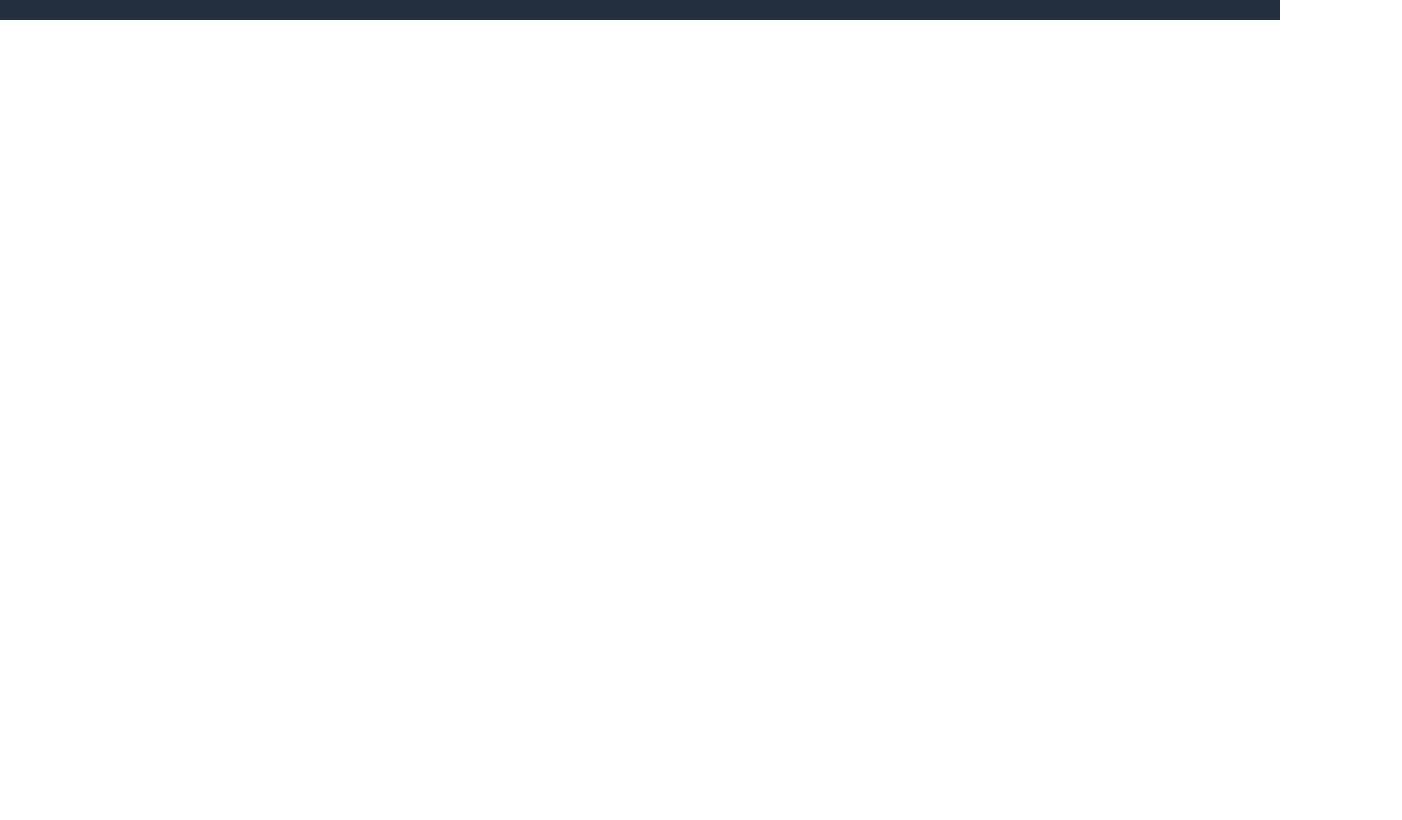
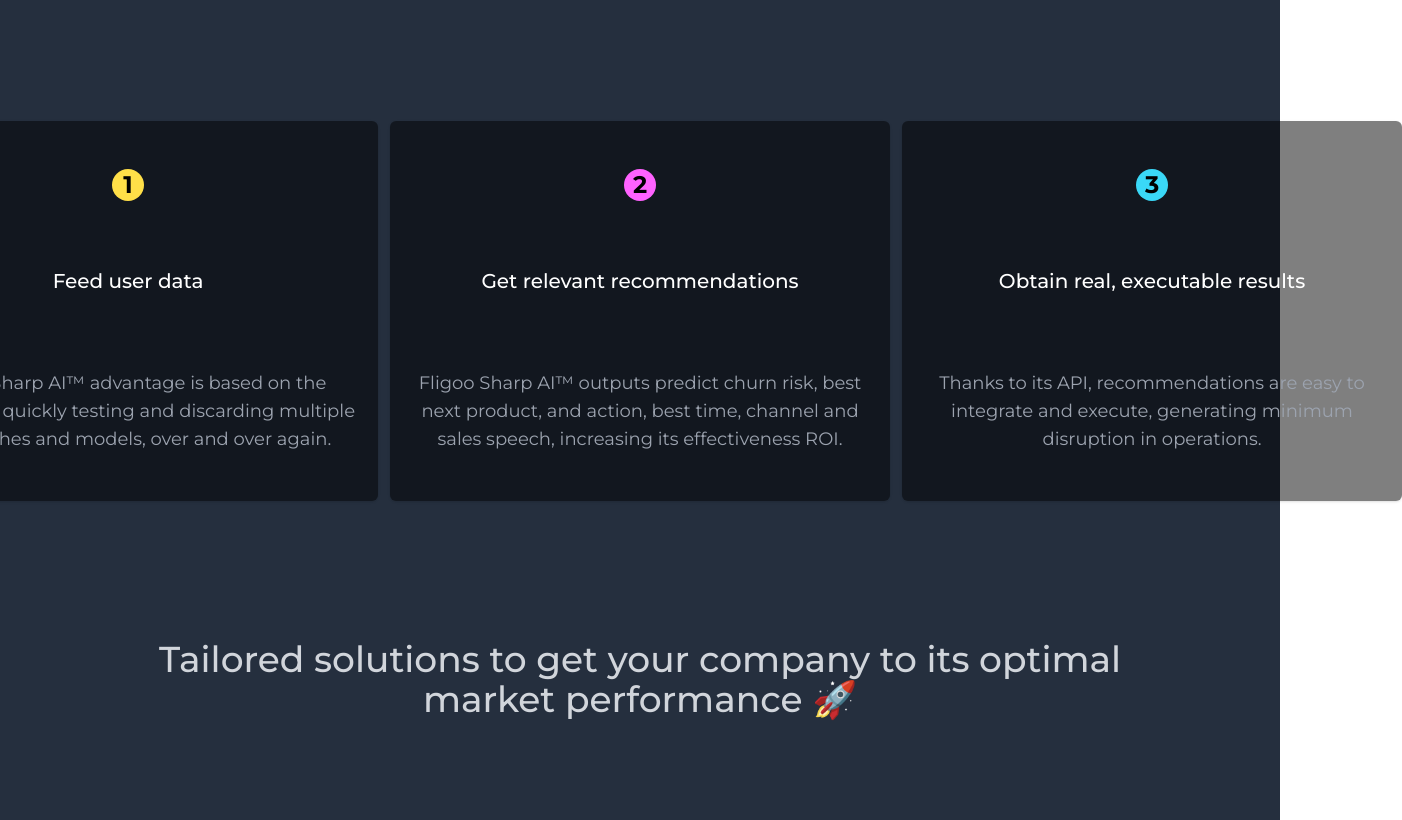
Before and after one commit to JuanLoyola/ai-landing, a Vue app: page /#/ in a window 1280 px wide. Shown: the part 2060-2880 px from the top of the page, 1402 px wide, since content can reach past the window. Before the commit the page ends 2080 px from the top, so only its background shows below. Built offline with nearby package versions, Linux system fonts and the light colour scheme.

Commit message:
triple card component added

```diff
--- /dev/null
+++ b/src/components/home/TripleCard.vue
@@ -0,0 +1,40 @@
+<template>
+    <div class="w-full bg-[#252F3E]">
+        <div class="mx-auto max-w-7xl px-4 sm:px-6 lg:px-8 py-8 h-full md:h-screen flex  flex-col justify-around items-center md:items-center">
+
+            <div class="flex flex-col md:flex-row gap-y-5 md:gap-y-0  md:gap-x-3 ">
+                <!-- Card 1 -->
+                <div class="max-w-2xl md:w-[500px] md:h-[380px] bg-black bg-opacity-50 py-12 px-5 rounded-md shadow flex flex-col justify-between items-center">
+                    <h1 class="text-center font-bold text-xl lg:text-2xl text-black bg-[#FFDF48] rounded-full w-8 h-8">1</h1>
+                    <h2 class="mt-5 mb-7 font-medium text-xl lg:text-xl text-white ">Feed user data</h2>
+                    <p class="text-center text-lg text-gray-400 ">Fligoo Sharp AI™ advantage is based on the capacity of quickly testing and discarding multiple approaches and models, over and over again.</p>
+                </div>
+
+                <!-- Card 2 -->
+                <div class="max-w-2xl md:w-[500px] md:h-[380px] bg-black bg-opacity-50 py-12 px-5 rounded-md shadow flex flex-col justify-between items-center">
+                    <h1 class="text-center font-bold text-xl lg:text-2xl text-black bg-[#FF62FF] rounded-full w-8 h-8">2</h1>
+                    <h2 class="mt-5 mb-7 font-medium text-xl lg:text-xl text-white ">Get relevant recommendations</h2>
+                    <p class="text-center text-lg text-gray-400 ">Fligoo Sharp AI™ outputs predict churn risk, best next product, and action, best time, channel and sales speech, increasing its effectiveness ROI.</p>
+                </div>
+
+                <!-- Card 3 -->
+                <div class="max-w-2xl md:w-[500px] md:h-[380px] bg-black bg-opacity-50 py-12 px-5 rounded-md shadow flex flex-col justify-between items-center">
+                    <h1 class="text-center font-bold text-xl lg:text-2xl text-black bg-[#3AD8F7] rounded-full w-8 h-8">3</h1>
+                    <h2 class="mt-5 mb-7 font-medium text-xl lg:text-xl text-white ">Obtain real, executable results</h2>
+                    <p class="text-center text-lg text-gray-400 ">Thanks to its API, recommendations are easy to integrate and execute, generating minimum disruption in operations.</p>
+                </div>
+            </div>
+
+            <h1 class="mt-5 md:mt-0 text-center font-medium text-xl lg:text-4xl text-gray-300">
+                Tailored solutions to get your company to its optimal <br class="hidden md:block"> market performance 🚀
+            </h1>
+
+        </div>
+    </div>
+</template>
+
+<script>
+    export default {
+        name: 'TripleCard'
+    }
+</script>
--- a/src/views/HomeView.vue
+++ b/src/views/HomeView.vue
@@ -4,6 +4,7 @@
     <BannerInfo />
     <Cards />
     <Core />
+    <TripleCard />
   </div>
 </template>
 
@@ -12,6 +13,7 @@ import Hero from '@/components/home/Hero.vue';
 import BannerInfo from '@/components/home/BannerInfo.vue';
 import Cards from '@/components/home/Cards.vue';
 import Core from '@/components/home/Core.vue';
+import TripleCard from '@/components/home/TripleCard.vue';
 
 export default {
   name: 'HomeView',
@@ -19,7 +21,8 @@ export default {
     Hero,
     BannerInfo,
     Cards,
-    Core
+    Core,
+    TripleCard
   }
 }
 </script>
```
